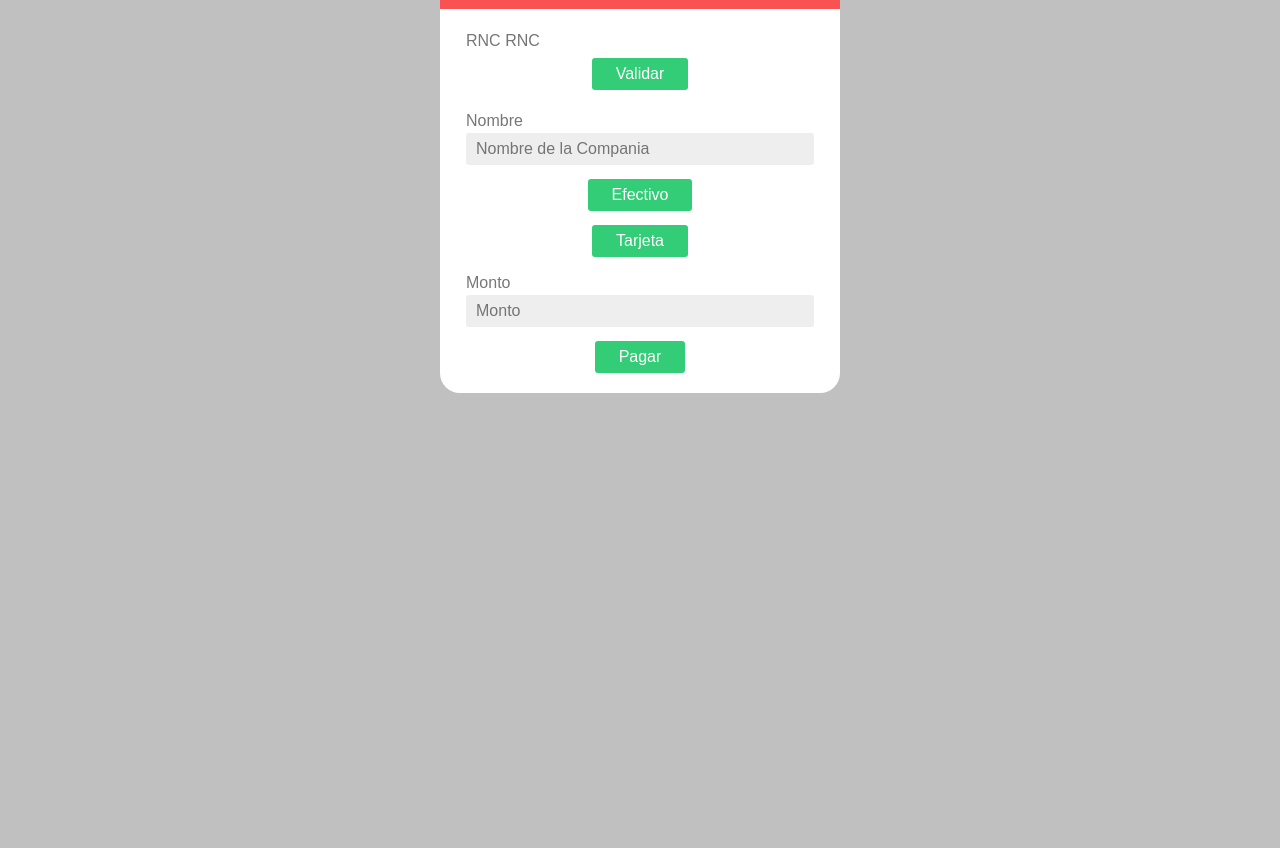
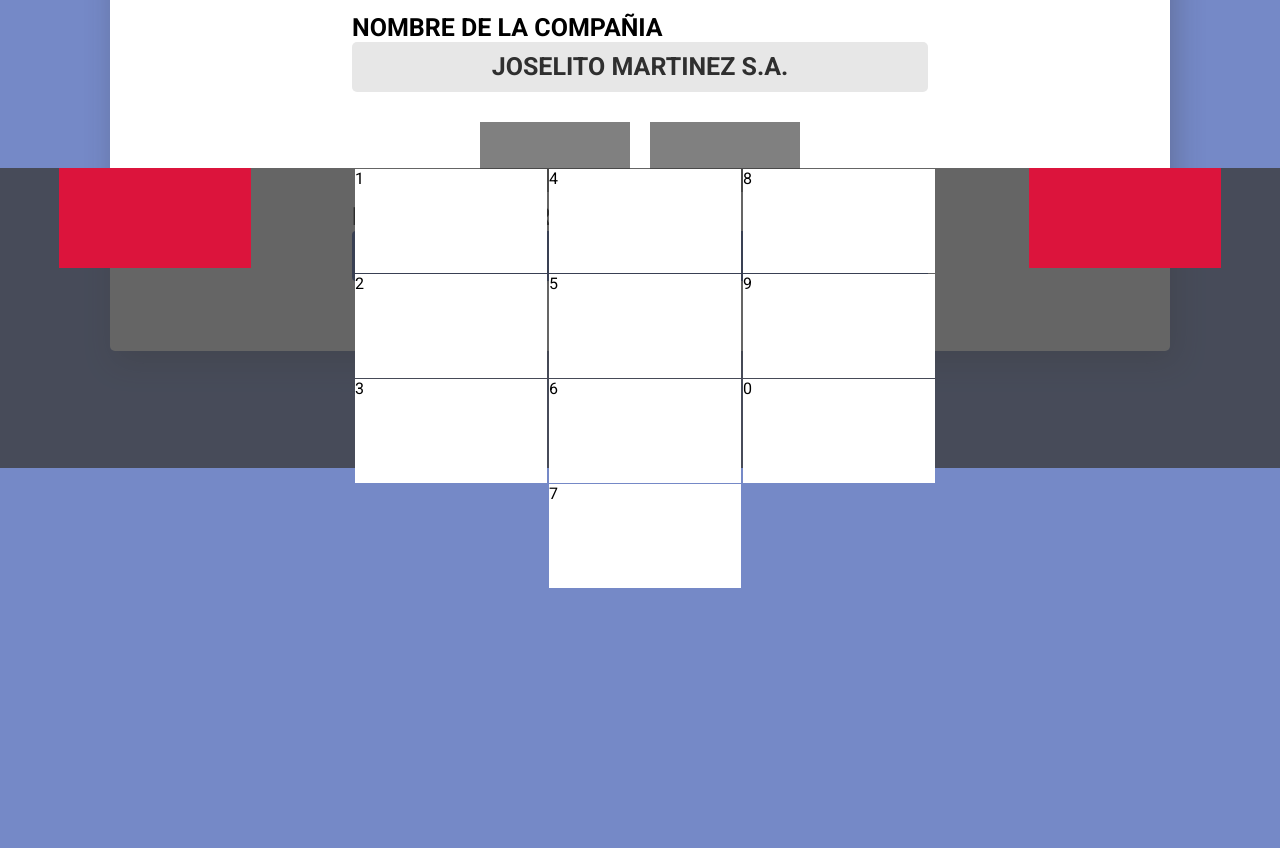
Before and after one commit to inverisaps/NCF_FRONEND_PROJECT, a plain HTML site: page index.html in a window 1280 px wide. Shown: the part 232-1080 px from the top of the page. Before the commit the page ends 800 px from the top, so only its background shows below. Drawn offline with Linux system fonts and the light colour scheme.

Commit message:
created desing html and css

```diff
--- /dev/null
+++ b/css/style.css
@@ -0,0 +1,114 @@
+* {
+    padding: 0px;
+    margin: 0px;
+    font-family: 'Roboto', sans-serif;
+
+
+}
+body{
+    background: #3a57afb2;
+    height: 300vh;
+}
+.form {
+    width: 75%;
+
+   background: white;
+    margin: 10px auto;
+    border-radius: 5px;
+    -webkit-box-shadow: 5px 10px 30px rgba(49, 49, 49, 0.287);
+    padding: 50px;
+}
+label {
+    color: #3b3b3b;
+    font-weight:600;
+    color:black;
+    font-size:25px;
+}
+
+.input {
+    background-color: #e7e7e7;
+    width: 75%;
+    height: 40px;
+    border-radius: 5px;
+    font-size:25px;
+    text-align: center;
+    color:rgb(47, 47, 47);
+    font-weight:600;
+    padding-top: 10px;
+
+}
+
+.one {
+
+    margin-left:20%;
+    margin-bottom: 20px;
+}
+
+h2 {
+  text-align: center;
+  margin-top: 25px;
+  margin-bottom: 20px;
+  color: #3a57af;
+  font-size: 35px;
+}
+
+.selected {
+    background-color: #3a57af;
+    -webkit-border-radius: 4px 0px 0px 4px;
+    -moz-border-radius: 4px 0px 0px 4px;
+    border-radius: 4px 0px 0px 4px;
+    color: white;
+    -webkit-box-shadow: 1px 2px 5px rgba(0,0,0,.09);
+    -moz-box-shadow: 1px 2px 5px rgba(0,0,0,.09);
+    box-shadow: 1px 2px 5px rgba(0,0,0,.09);
+    border: solid 0px #cbc9c9;
+  }
+
+
+  .metodo-pago{
+    display: flex;
+    justify-content: center;
+
+}
+.pago {
+    width: 150px;
+    height: 70px;
+    background: gray;
+    margin:10px;
+}
+.teclado{
+    display: flex;
+    justify-content: center;
+
+    position: fixed;
+    top: 50%;
+    width: 100%;
+    height: 300px;
+    background: rgba(58, 58, 58, 0.781);
+
+}
+.keyboard {
+    width: 60%;
+    height: 100px;
+    display: flex;
+    justify-content: center;
+    margin-left: 10px;
+
+
+}
+.keyboard .div{
+    width: 12em;
+    height: 13vh;
+    background: rgb(255, 255, 255);
+    margin: 1px;
+}
+
+.div:focus {
+    background: rgb(110, 109, 109);
+}
+
+.button{
+    width: 15%;
+    height: 100px;
+    background: crimson;
+}
--- a/index.html
+++ b/index.html
@@ -1,48 +1,73 @@
-<html>
+<!DOCTYPE html>
+<html lang="en">
 <head>
-          <title>Sistema Calipso V3.0</title>
-          <link href="css/app.css" rel="stylesheet" type="text/css">
-          <script src="app.js"></script>
-
+  <meta charset="UTF-8">
+  <meta http-equiv="X-UA-Compatible" content="IE=edge">
+  <meta name="viewport" content="width=device-width, initial-scale=1.0, user-scalable=no">
+  <link rel="stylesheet" href="css/style.css">
+  <link rel="preconnect" href="https://fonts.gstatic.com">
+<link href="https://fonts.googleapis.com/css2?family=Roboto:ital,wght@0,100;0,300;0,400;0,500;0,700;0,900;1,100;1,300;1,400;1,500;1,700;1,900&display=swap" rel="stylesheet">
+  <title>FACTURACION</title>
 </head>
 <body>
-        <body class="align">
 
-            <div class="login">
+  <section class="teclado" id="teclado">
+    <div class="back button">
 
-              <header class="login__header">
-                <h2><svg class="icon">
-                    <use xlink:href="#icon-lock" />
-                  </svg>Sistema Calipso v3.0</h2>
-              </header>
+    </div>
+    <div class="keyboard">
+      <div>
+        <div class="div">1</div>
+        <div class="div">2</div>
+        <div class="div">3</div>
+      </div>
+      <div>
+        <div class="div">4</div>
+        <div class="div">5</div>
+        <div class="div">6</div>
+        <div class="div">7</div>
+      </div>
+      <div>
+        <div class="div">8</div>
+        <div class="div">9</div>
+        <div class="div">0</div>
+      </div>
+    </div>
+    <div class="next button">
 
-              <form action="#" class="login__form" method="POST">
+    </div>
+  </section>
 
-                <div>
-                  <label for="RNC">RNC</label>
-                  <input type="number" type="" id="rnc" name="RNC" placeholder="RNC">
-                   <input class="button" id="Validador" type="submit" value="Validar">
+  <section class="form">
+    <h2>GENERAR COMPROBANTE</h2>
+    <div class="one">
+      <label  for="">RNC</label>
+      <div  class="rnc input " id="rnc-input">
+      123456789
+      </div>
     </div>
 
-                <div>
-                  <label for="Nombre">Nombre</label>
-                  <input type="Nombre" id="Nombre" name="Nombre" placeholder="Nombre de la Compania  ">
+
+    <div class="one">
+    <label for="">NOMBRE DE LA COMPAÑIA</label>
+    <div class="nombre input" id="nombre-input">
+      JOSELITO MARTINEZ S.A.
     </div>
-                <input class="button" id="Efectivo" type="submit" value="Efectivo">
-                <input class="button" id="Tarjeta" type="submit" value="Tarjeta">
-                    <div>
-                        <label for="Monto">Monto</label>
-                        <input type="number" id="Monto" name="Monto" placeholder="Monto">
+  </div>
+    <div class="metodo-pago">
+      <div class="efectivo pago" id="efectivo-pago"></div>
+      <div class="tarjeta pago" id="tarjeta-pago" ></div>
     </div>
 
-                  <input class="button" type="submit" value="Pagar">
+  <div class="one">
+    <label for="">MONTO A PAGAR EN RD$</label>
+    <div class="nombre input selected" id="nombre-input">
+    RD$  223,500.00
+    </div>
   </div>
 
-              </form>
+  </section>
+  <script src="js/responsive.js"></script>
 
-            </div>
 </body>
-          <script src="js/app.js"></script>
-    </body>
-
 </html>
--- /dev/null
+++ b/js/responsive.js
@@ -0,0 +1,9 @@
+
+document.addEventListener("DOMContentLoaded", function(event) {
+  let heightKeyboard = screen.height * 0.5;
+  let teclado = document.getElementById('teclado');
+
+  teclado.style.height = heightKeyboard + "px";
+
+
+  });
```
Also changed, not shown: App.html (added, +109 -0 lines), js/app.js (deleted). Lines whose indentation alone changed are shown as unchanged.
